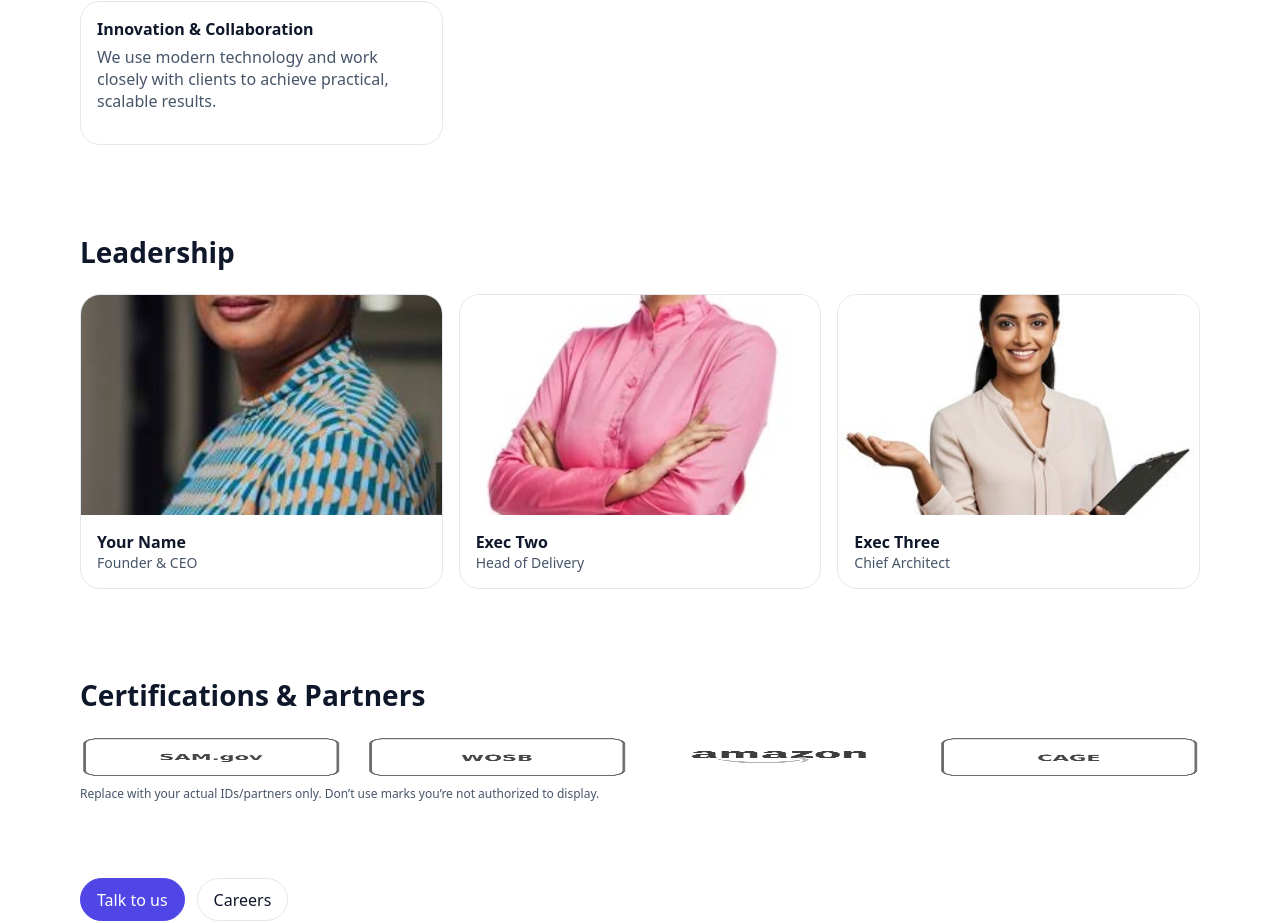
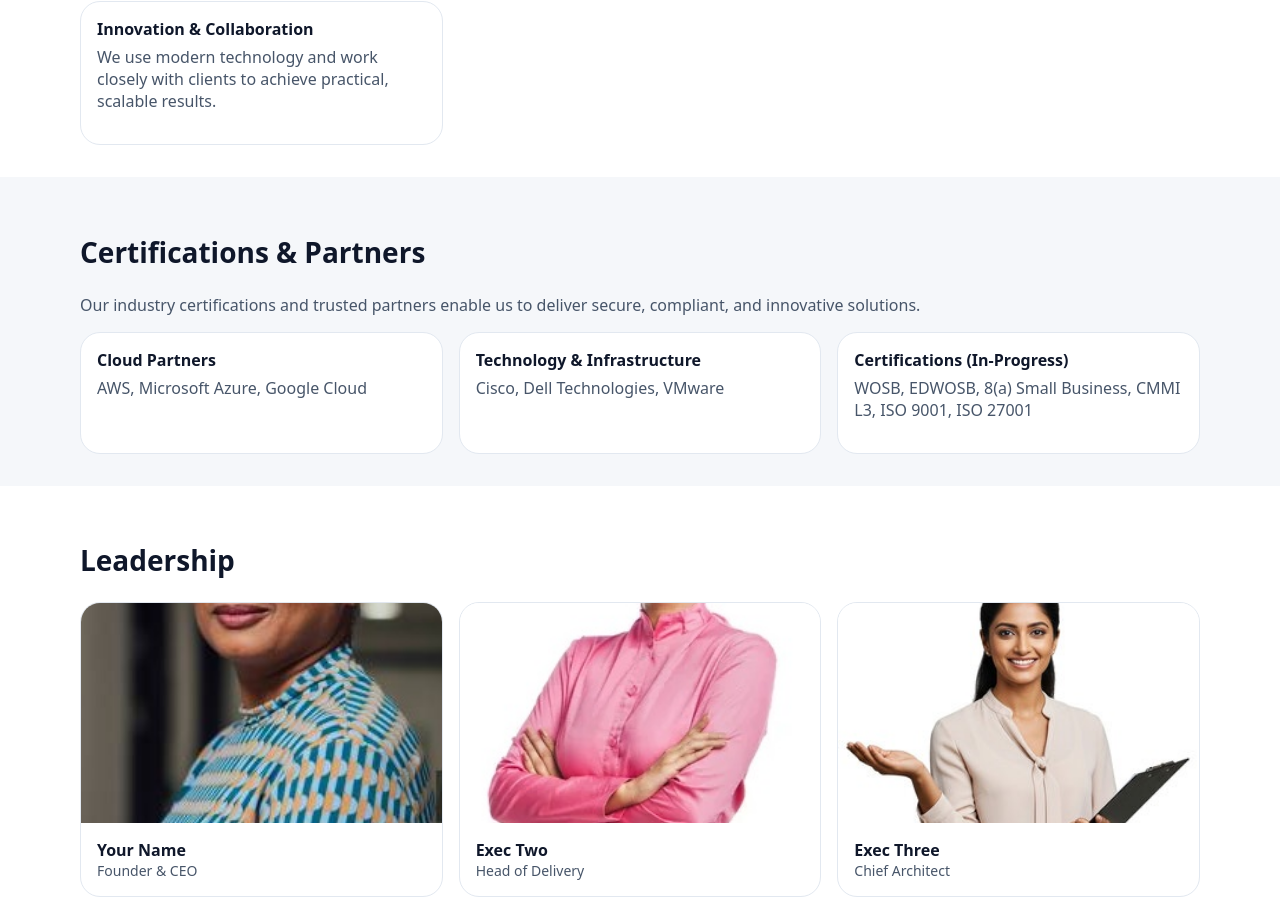
Before and after one commit to loverjulius/cloudtek_full_site, a Next.js app: page /about in a window 1280 px wide. Shown: the part 944-1867 px from the top of the page. Built offline with nearby package versions, Linux system fonts and the light colour scheme.

Commit message:
Update About US - Certification & Partners

```diff
--- a/app/about/page.tsx
+++ b/app/about/page.tsx
@@ -63,6 +63,67 @@ export default function AboutPage() {
         </div>
       </section>
 
+{/* Certifications & Partners */}
+<section className="section highlight">
+  <div className="container">
+    <div className="content-narrow">
+      <h2 style={{ fontSize: 28, fontWeight: 700 }}>Certifications &amp; Partners</h2>
+      <p className="text-muted" style={{ fontSize: 16, marginTop: '0.5rem' }}>
+        Our industry certifications and trusted partners enable us to deliver secure,
+        compliant, and innovative solutions.
+      </p>
+    </div>
+
+    <div className="grid grid-3" style={{ marginTop: '1rem' }}>
+      {[
+        {
+          t: 'Cloud Partners',
+          d: 'AWS, Microsoft Azure, Google Cloud'
+        },
+        {
+          t: 'Technology & Infrastructure',
+          d: 'Cisco, Dell Technologies, VMware'
+        },
+        {
+          t: 'Certifications (In-Progress)',
+          d: 'WOSB, EDWOSB, 8(a) Small Business, CMMI L3, ISO 9001, ISO 27001'
+        }
+      ].map((v) => (
+        <div key={v.t} className="card">
+          <div className="card-body">
+            <div style={{ fontWeight: 600 }}>{v.t}</div>
+            <p className="text-muted" style={{ marginTop: 6 }}>{v.d}</p>
+          </div>
+        </div>
+      ))}
+    </div>
+  </div>
+</section>
+
+
+      {/*
+      <section className="section">
+        <div className="container">
+          <h2 style={{fontSize:28, fontWeight:700}}>Certifications & Partners</h2>
+          <div className="logo-strip" style={{marginTop:'1rem'}}>
+            {[
+              {src:'/images/logo-sam.png', alt:'SAM.gov'},
+              {src:'/images/logo-wosb.png', alt:'WOSB/EDWOSB'},
+              {src:'/images/logo-aws.png', alt:'AWS Partner'},
+              {src:'/images/logo-cage.png', alt:'CAGE'},
+            ].map((l) => (
+              <div key={l.alt} className="logo-cell">
+                <Image src={l.src} alt={l.alt} fill />
+              </div>
+            ))}
+          </div>
+          <p className="text-muted" style={{marginTop:8, fontSize:12}}>
+            Replace with your actual IDs/partners only. Don’t use marks you’re not authorized to display.
+          </p>
+        </div>
+      </section>
+      */}
+
       {/* Leadership */}
       <section className="section band">
         <div className="container">
@@ -87,27 +148,6 @@ export default function AboutPage() {
         </div>
       </section>
 
-      {/* Certifications & Partners */}
-      <section className="section">
-        <div className="container">
-          <h2 style={{fontSize:28, fontWeight:700}}>Certifications & Partners</h2>
-          <div className="logo-strip" style={{marginTop:'1rem'}}>
-            {[
-              {src:'/images/logo-sam.png', alt:'SAM.gov'},
-              {src:'/images/logo-wosb.png', alt:'WOSB/EDWOSB'},
-              {src:'/images/logo-aws.png', alt:'AWS Partner'},
-              {src:'/images/logo-cage.png', alt:'CAGE'},
-            ].map((l) => (
-              <div key={l.alt} className="logo-cell">
-                <Image src={l.src} alt={l.alt} fill />
-              </div>
-            ))}
-          </div>
-          <p className="text-muted" style={{marginTop:8, fontSize:12}}>
-            Replace with your actual IDs/partners only. Don’t use marks you’re not authorized to display.
-          </p>
-        </div>
-      </section>
 
       {/* CTA */}
       <section className="section band">
--- a/app/globals.css
+++ b/app/globals.css
@@ -25,7 +25,15 @@ h1,h2,h3{color:#0f172a}
 .logo-strip{display:grid;grid-template-columns:repeat(4,minmax(0,1fr));gap:1.5rem;align-items:center}
 .logo-cell{position:relative;height:40px;filter:grayscale(1);opacity:.85}
 .footer{border-top:1px solid #e2e8f0;padding:2.5rem 0;margin-top:2rem}
+/* Example: slightly darker than normal page background */
+.section.highlight {
+  background-color: #f5f7fa;   /* Adjust to your design — e.g. a very light gray/blue */
+}
 
+.section.highlight .card {
+  background: #ffffff;         /* Keep cards white for contrast */
+  border: 1px solid #e2e8f0;
+}
 /* ---------- responsive grids ---------- */
 @media (max-width:1024px){
   .grid-4{grid-template-columns:repeat(2,minmax(0,1fr))}
```
